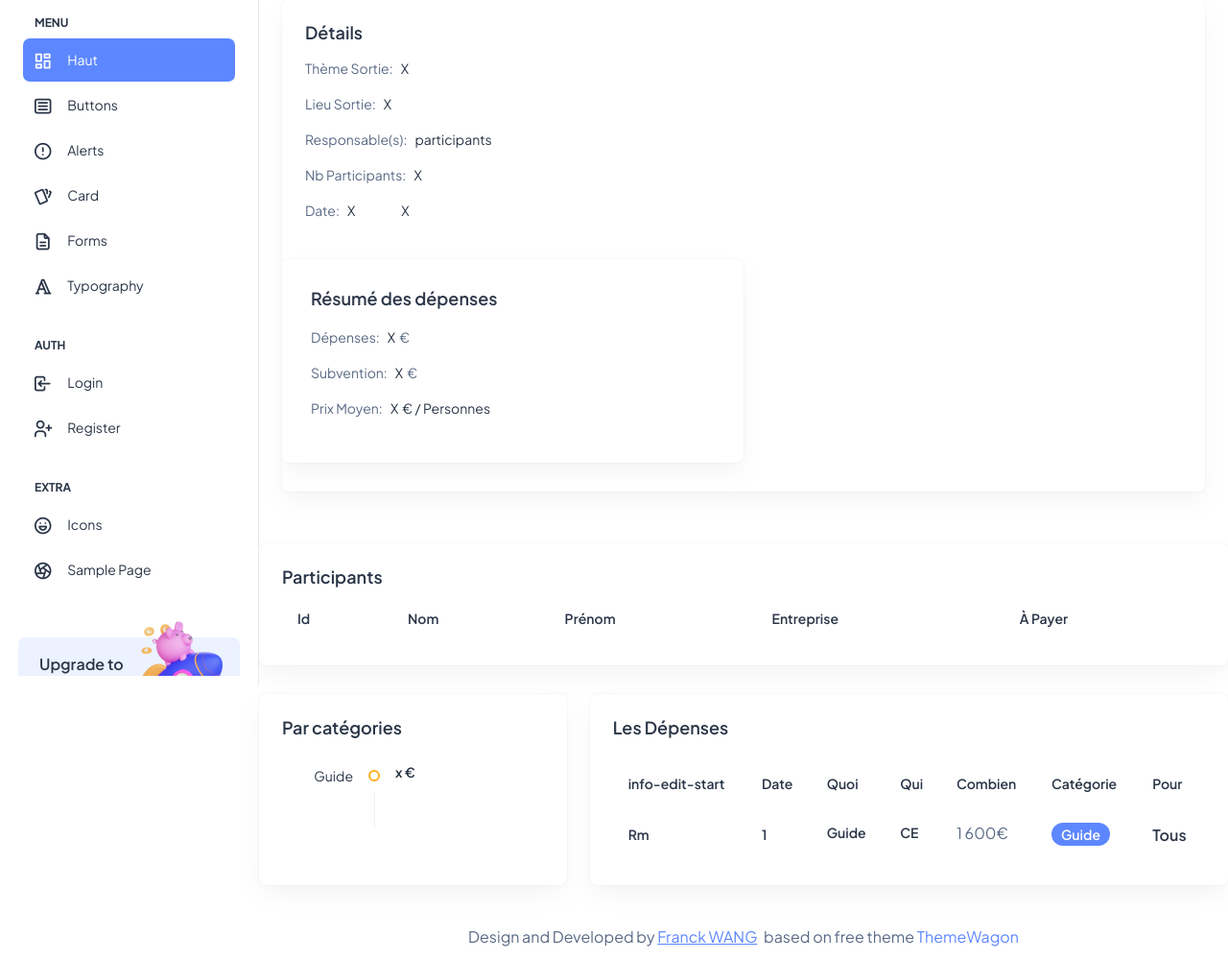
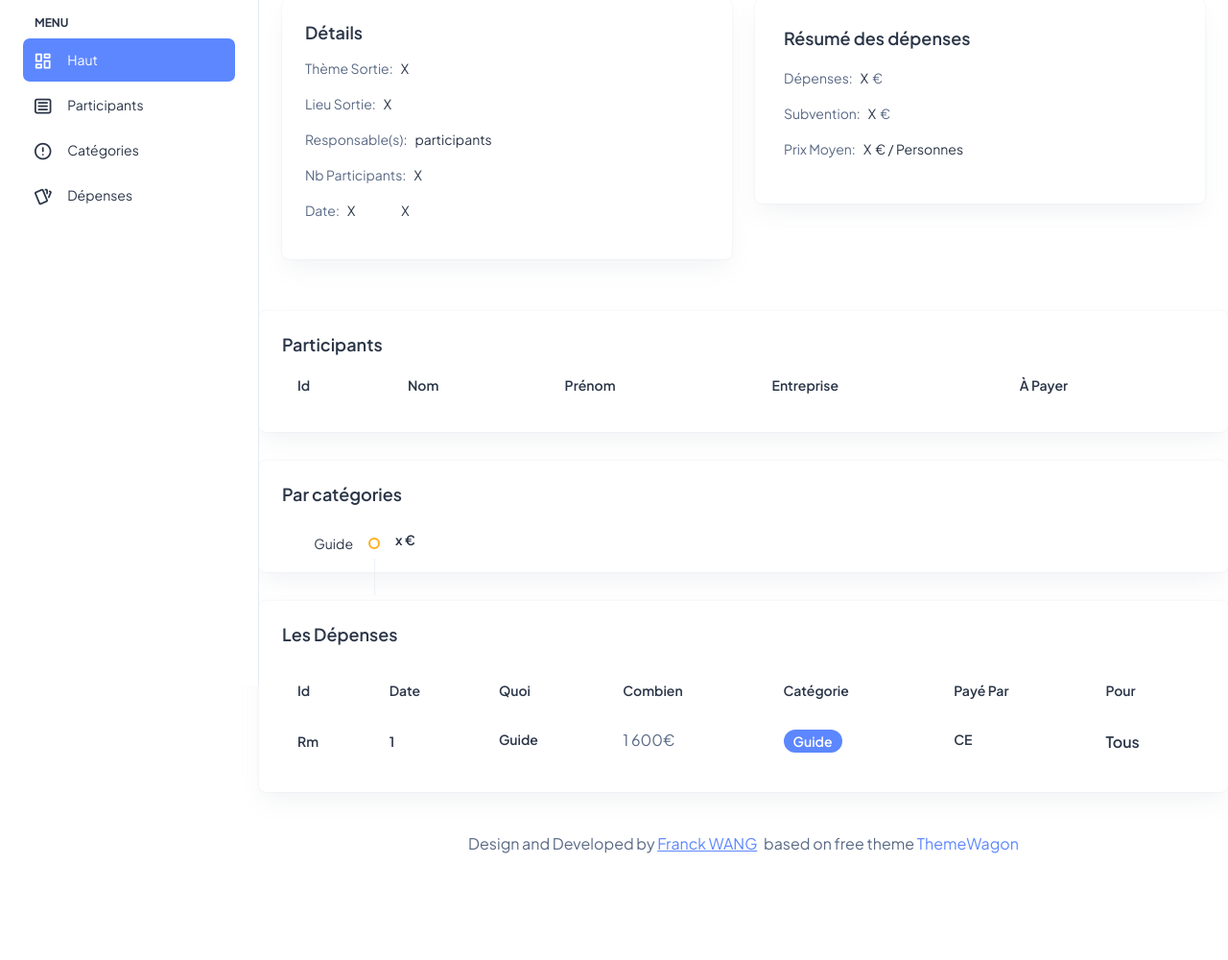
Before and after one commit to YuanxiangFranck/CSE_DS_HM_XLS, a website: page index.html in a window 1280 px wide. Shown: the part 86-1086 px from the top of the page at 96% size. After the commit the page ends 989 px from the top, so only its background shows below. Drawn offline with Linux system fonts and the light colour scheme.

Commit message:
cleanup html

```diff
--- a/index.html
+++ b/index.html
@@ -43,7 +43,7 @@
               <span>
                 <i class="ti ti-article"></i>
               </span>
-              <span class="hide-menu">Buttons</span>
+              <span class="hide-menu">Participants</span>
             </a>
           </li>
           <li class="sidebar-item">
@@ -51,7 +51,7 @@
               <span>
                 <i class="ti ti-alert-circle"></i>
               </span>
-              <span class="hide-menu">Alerts</span>
+              <span class="hide-menu">Catégories</span>
             </a>
           </li>
           <li class="sidebar-item">
@@ -59,78 +59,10 @@
               <span>
                 <i class="ti ti-cards"></i>
               </span>
-              <span class="hide-menu">Card</span>
-            </a>
-          </li>
-          <li class="sidebar-item">
-            <a class="sidebar-link" href="./ui-forms.html" aria-expanded="false">
-              <span>
-                <i class="ti ti-file-description"></i>
-              </span>
-              <span class="hide-menu">Forms</span>
-            </a>
-          </li>
-          <li class="sidebar-item">
-            <a class="sidebar-link" href="./ui-typography.html" aria-expanded="false">
-              <span>
-                <i class="ti ti-typography"></i>
-              </span>
-              <span class="hide-menu">Typography</span>
-            </a>
-          </li>
-          <li class="nav-small-cap">
-            <i class="ti ti-dots nav-small-cap-icon fs-4"></i>
-            <span class="hide-menu">AUTH</span>
-          </li>
-          <li class="sidebar-item">
-            <a class="sidebar-link" href="./authentication-login.html" aria-expanded="false">
-              <span>
-                <i class="ti ti-login"></i>
-              </span>
-              <span class="hide-menu">Login</span>
-            </a>
-          </li>
-          <li class="sidebar-item">
-            <a class="sidebar-link" href="./authentication-register.html" aria-expanded="false">
-              <span>
-                <i class="ti ti-user-plus"></i>
-              </span>
-              <span class="hide-menu">Register</span>
-            </a>
-          </li>
-          <li class="nav-small-cap">
-            <i class="ti ti-dots nav-small-cap-icon fs-4"></i>
-            <span class="hide-menu">EXTRA</span>
-          </li>
-          <li class="sidebar-item">
-            <a class="sidebar-link" href="./icon-tabler.html" aria-expanded="false">
-              <span>
-                <i class="ti ti-mood-happy"></i>
-              </span>
-              <span class="hide-menu">Icons</span>
-            </a>
-          </li>
-          <li class="sidebar-item">
-            <a class="sidebar-link" href="./sample-page.html" aria-expanded="false">
-              <span>
-                <i class="ti ti-aperture"></i>
-              </span>
-              <span class="hide-menu">Sample Page</span>
+              <span class="hide-menu">Dépenses</span>
             </a>
           </li>
         </ul>
-        <div class="unlimited-access hide-menu bg-light-primary position-relative mb-7 mt-5 rounded">
-          <div class="d-flex">
-            <div class="unlimited-access-title me-3">
-              <h6 class="fw-semibold fs-4 mb-6 text-dark w-85">Upgrade to pro</h6>
-              <a href="https://adminmart.com/product/modernize-bootstrap-5-admin-template/" target="_blank"
-                class="btn btn-primary fs-2 fw-semibold lh-sm">Buy Pro</a>
-            </div>
-            <div class="unlimited-access-img">
-              <img src="assets/images/backgrounds/rocket.png" alt="" class="img-fluid">
-            </div>
-          </div>
-        </div>
       </nav>
       <!-- End Sidebar navigation -->
     </div>
@@ -156,7 +88,7 @@
         <div class="navbar-collapse justify-content-end px-0" id="navbarNav">
           <ul class="navbar-nav flex-row ms-auto align-items-center justify-content-end">
 
-            <li  class="nav-item d-block d-xl-none">
+            <li class="nav-item d-block ">
               <div id="info-edit-start">
 
                 <a class="nav-link nav-icon-hover" href="javascript:void(0)">
@@ -164,15 +96,15 @@
                 </a>
               </div>
             </li>
-            <li class="nav-item d-block d-xl-none">
-              <div id="info-edit-cancel"  style="display:none;">
+            <li class="nav-item d-block ">
+              <div id="info-edit-cancel" style="display:none;">
 
                 <a class="nav-link nav-icon-hover" href="javascript:void(0)">
                   <i class="ti ti-edit-off fs-6"></i>
                 </a>
               </div>
             </li>
-            <li  class="nav-item d-block d-xl-none">
+            <li class="nav-item d-block ">
               <div id="info-edit-commit" style="display:none;">
 
                 <a class="nav-link sidartoggler nav-icon-hover" href="javascript:void(0)">
@@ -209,7 +141,10 @@
     <!--  Header End -->
     <div class="container-fluid">
       <!--  Row Summary -->
-      <div class="card overflow-hidden">
+
+      <div class="row">
+        <div class="col-lg-6">
+          <div class="card">
             <div id="main-summary" class="card-body p-4">
               <div class="row">
                 <h5 class="card-title mb-3 fw-semibold">Détails</h5>
@@ -240,6 +175,8 @@
 
               </div>
             </div>
+          </div>
+        </div>
 
         <div class="col-lg-6">
           <!-- Monthly Earnings -->
@@ -267,9 +204,9 @@
             <div id="earning"></div>
           </div>
         </div>
+      </div>
 
-      </div >
-    </div>    <!-- Row 2 Participants-->
+    </div> <!-- Row 2 Participants-->
     <div class="row">
       <div class="col-lg-12 d-flex align-items-stretch">
         <div class="card w-100">
@@ -281,7 +218,8 @@
               <div class="col-4">
                 <div class="d-flex justify-content-end">
                   <div style="display:none" id="user-edit-add">
-                    <a class="text-white bg-primary rounded-circle p-6 d-flex align-items-center justify-content-center" href="javascript:void(0)">
+                    <a class="text-white bg-primary rounded-circle p-6 d-flex align-items-center justify-content-center"
+                      href="javascript:void(0)">
                       <i class="ti ti-user-plus fs-6"></i>
                     </a>
                   </div>
@@ -318,8 +256,6 @@
       </div>
     </div>
     <!---- Row 2 : Dépenses -->
-    <div class="row">
-      <div class="col-lg-4 d-flex align-items-stretch">
     <div class="card w-100">
       <div class="card-body p-4">
         <div class="mb-4">
@@ -339,8 +275,7 @@
         </ul>
       </div>
     </div>
-      </div>
-      <div class="col-lg-8 d-flex align-items-stretch">
+    <div class="d-flex align-items-stretch">
       <div class="card w-100">
         <div class="card-body p-4">
           <h5 class="card-title fw-semibold mb-4">Les Dépenses</h5>
@@ -349,7 +284,7 @@
               <thead class="text-dark fs-4">
                 <tr>
                   <th class="border-bottom-0">
-                      <h6 class="fw-semibold mb-0">info-edit-start</h6>
+                    <h6 class="fw-semibold mb-0">Id</h6>
                   </th>
                   <th class="border-bottom-0">
                     <h6 class="fw-semibold mb-0">Date</h6>
@@ -358,13 +293,13 @@
                     <h6 class="fw-semibold mb-0">Quoi</h6>
                   </th>
                   <th class="border-bottom-0">
-                      <h6 class="fw-semibold mb-0">Qui</h6>
-                    </th>
-                    <th class="border-bottom-0">
                     <h6 class="fw-semibold mb-0">Combien</h6>
                   </th>
                   <th class="border-bottom-0">
                     <h6 class="fw-semibold mb-0">Catégorie</h6>
+                  </th>
+                  <th class="border-bottom-0">
+                    <h6 class="fw-semibold mb-0">Payé Par</h6>
                   </th>
                   <th class="border-bottom-0">
                     <h6 class="fw-semibold mb-0">Pour</h6>
@@ -383,9 +318,6 @@
                     <h6 class="fw-semibold mb-1">Guide</h6>
                   </td>
                   <td class="border-bottom-0">
-                        <h6 class="fw-semibold mb-1">CE</h6>
-                      </td>
-                      <td class="border-bottom-0">
                     <p class="mb-1 fw-normal">1 600€</p>
                   </td>
                   <td class="border-bottom-0">
@@ -394,19 +326,18 @@
                     </div>
                   </td>
                   <td class="border-bottom-0">
+                    <h6 class="fw-semibold mb-1">CE</h6>
+                  </td>
+                  <td class="border-bottom-0">
                     <h6 class="fw-semibold mb-0 fs-4">Tous</h6>
                   </td>
-                    </tr >
+                </tr>
               </tbody>
             </table>
           </div>
         </div>
       </div>
     </div>
-    </div>
-
-
-    </div-->
     <div class="py-6 px-6 text-center">
       <p class="mb-0 fs-4">Design and Developed by <a href="https://github.com/YuanxiangFranck" target="_blank"
           class="pe-1 text-primary text-decoration-underline">Franck WANG</a> based on free theme <a
--- a/src/index.js
+++ b/src/index.js
@@ -1,6 +1,6 @@
 "use strict";
 import { ClientServerManager }  from "./clientServerManager";
-import { User, Expense, Utils, EditableField , CompanyEnum }  from "./basicClasses";
+import { User, Expense, Utils, CompanyEnum }  from "./basicClasses";
 import { EditableField }  from "./editableField";
 
 
```
Lines whose indentation alone changed are shown as unchanged.
